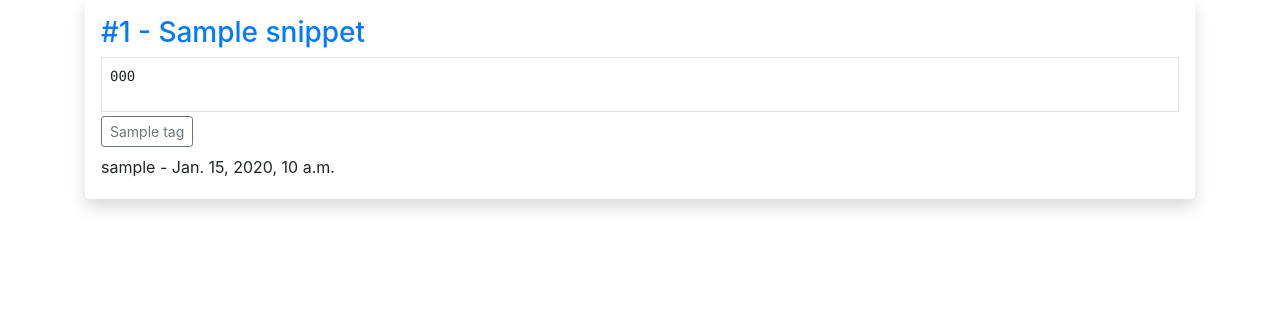
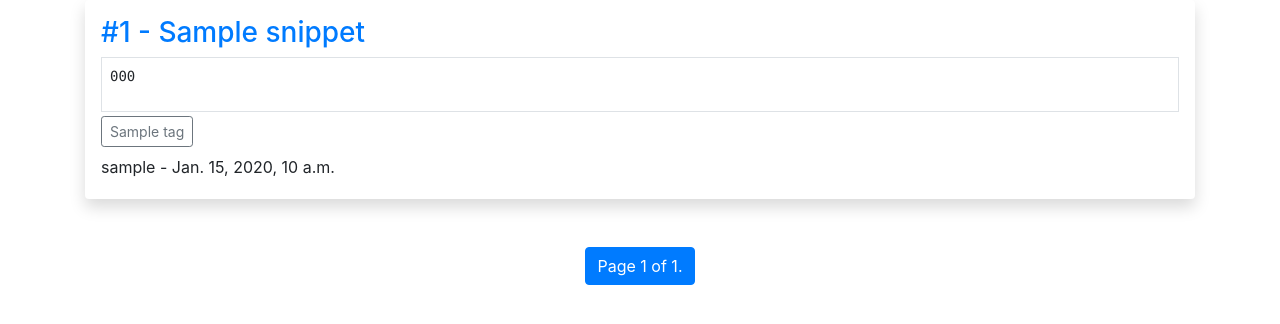
Before and after one commit to nourchawich/code-snippets, a Django app: template templates/snippets/snippet_list.html in a window 1280 px wide. Shown: the part 58-382 px from the top of the page. Run offline with Django 3.2, Linux system fonts and the light colour scheme; the template is opened without the code that fills it: most values are stand-ins (such as "Sample title", 1, 10 or a date in 2020); data that the repository does not hold is empty; parts of the project's set-up code (start-up, migrations or seed data) failed here and were passed over; some libraries are stand-ins or nearby versions.

Commit message:
Add pagination

```diff
--- a/snippets/views.py
+++ b/snippets/views.py
@@ -6,6 +6,7 @@ from .models import Snippet
 class SnippetList(ListView):
     template_name = 'snippets/snippet_list.html'
     context_object_name = 'snippets'
+    paginate_by = 25  # This allows passing ?page=x to the url
 
     def get_queryset(self):
         qs = Snippet.objects.all()
--- a/templates/snippets/snippet_list.html
+++ b/templates/snippets/snippet_list.html
@@ -26,4 +26,27 @@
         </div>
     {% endfor %}
 
+    <!-- Pagination -->
+    <nav>
+        <ul class="pagination justify-content-center">
+            {% if page_obj.has_previous %}
+                <li class="page-item"><a class="page-link" href="?page=1">&laquo; First</a></li>
+                <li class="page-item"><a class="page-link" href="?page={{ page_obj.previous_page_number }}">Previous</a>
+                </li>
+            {% endif %}
+            <li class="page-item active">
+                <a class="page-link" href="#">
+                    Page {{ page_obj.number }} of {{ page_obj.paginator.num_pages }}.</a>
+            </li>
+            {% if page_obj.has_next %}
+                <li class="page-item">
+                    <a class="page-link" href="?page={{ page_obj.next_page_number }}">Next</a>
+                </li>
+                <li class="page-item">
+                    <a class="page-link" href="?page={{ page_obj.paginator.num_pages }}">Last &raquo;</a>
+                </li>
+            {% endif %}
+        </ul>
+    </nav>
+
 {% endblock %}
```
